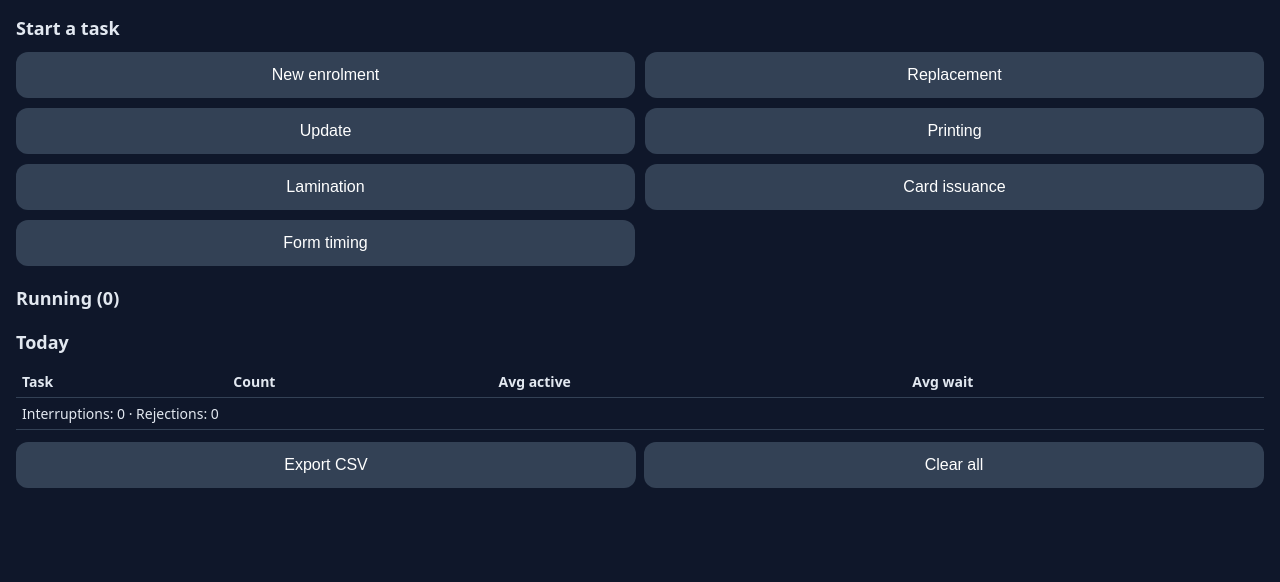
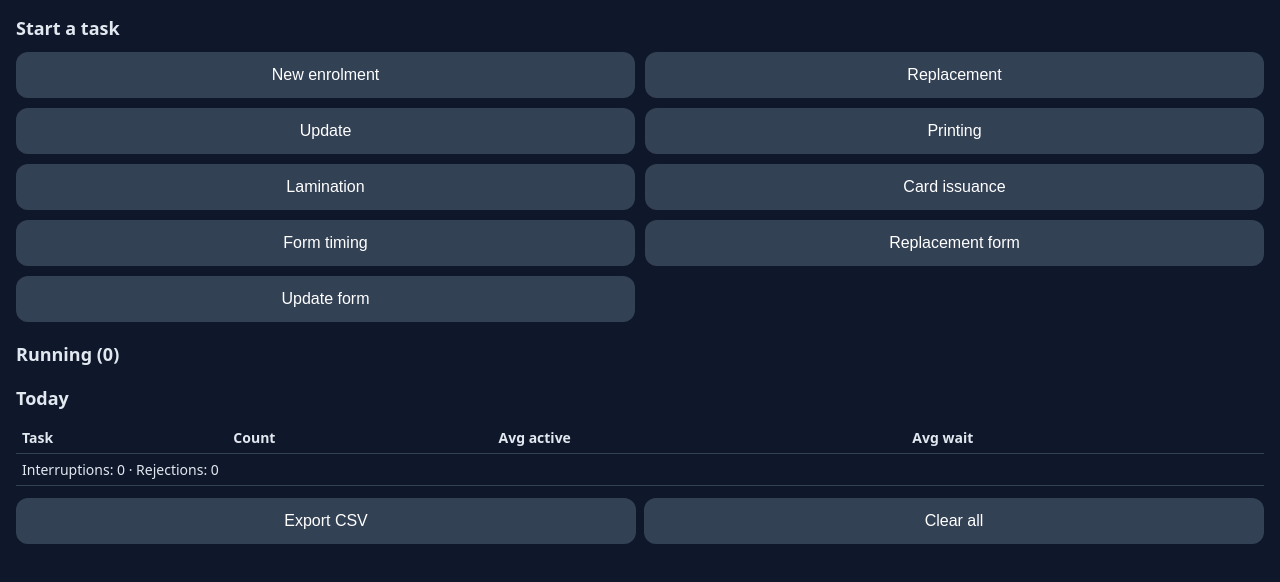
Before and after one commit to daCoolEric/time_study_app, a plain HTML site: page index.html in a window 1280 px wide. Drawn offline with Linux system fonts and the light colour scheme.

Commit message:
added more features

```diff
--- a/index.html
+++ b/index.html
@@ -96,6 +96,8 @@
         "Lamination",
         "Card issuance",
         "Form timing",
+        "Replacement form",
+        "Update form",
       ];
       const KEY = "tslog";
       const $ = (id) => document.getElementById(id);
```
